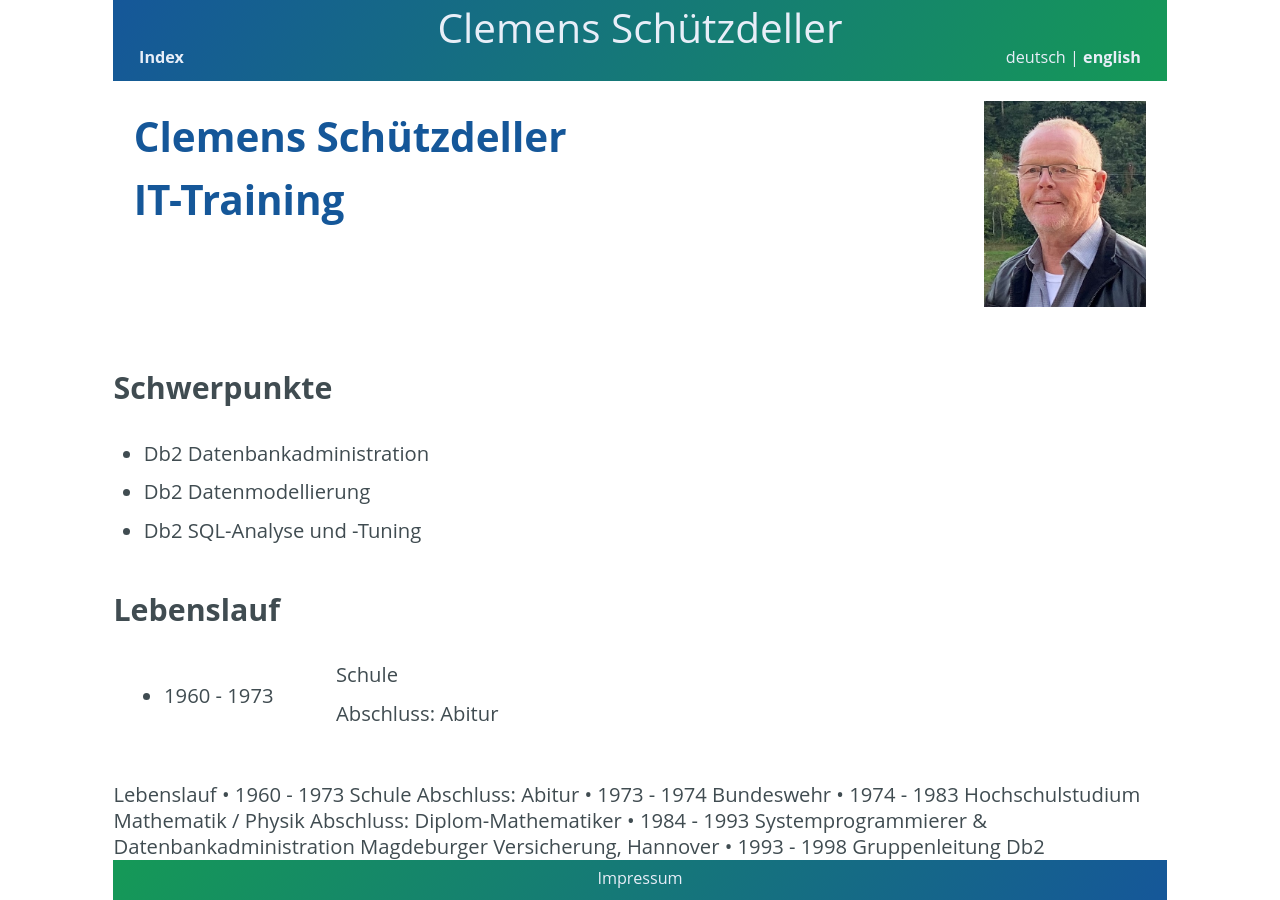
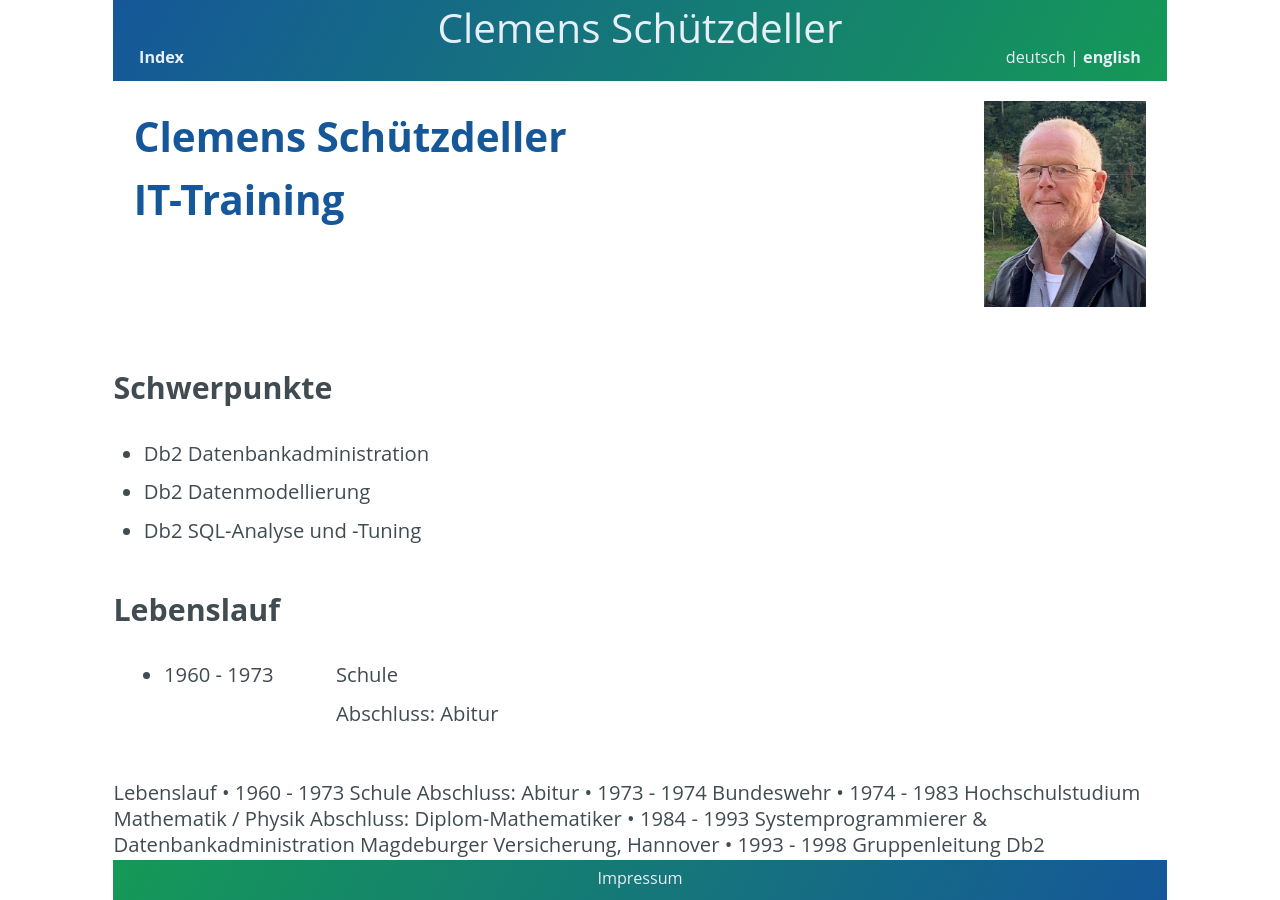
Before and after one commit to cs-LA/home, a Jekyll site: the page built from itTraining/Profile.md, in a window 1280 px wide. Built offline with Jekyll 4.4.1, drawn with Linux system fonts in a browser that asks for light colours; our own code applies the rules of GitHub Pages for plain Markdown files.

Commit message:
Update Profile.md

```diff
--- a/itTraining/Profile.md
+++ b/itTraining/Profile.md
@@ -21,7 +21,7 @@
 <h3>Lebenslauf</h3>
 <div class="hGrid">
   <div class="grid-1">
-    <ul><li>1960 - 1973</li></ul>
+    <ul style="margin: 0;"><li>1960 - 1973</li></ul>
   </div>
   <div class="grid-2">
     <p>Schule</p>
```
